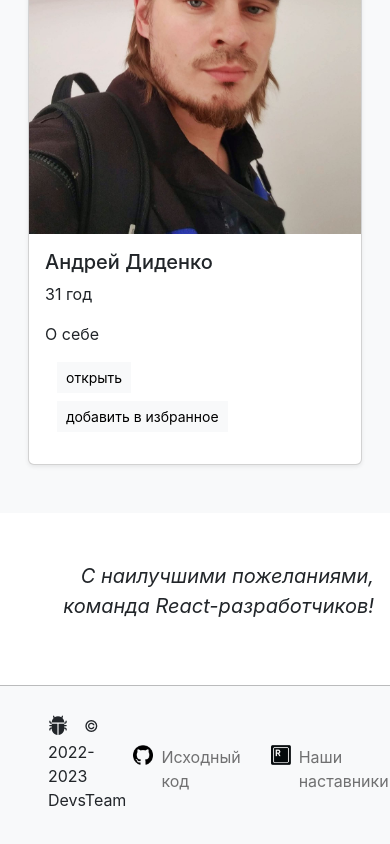
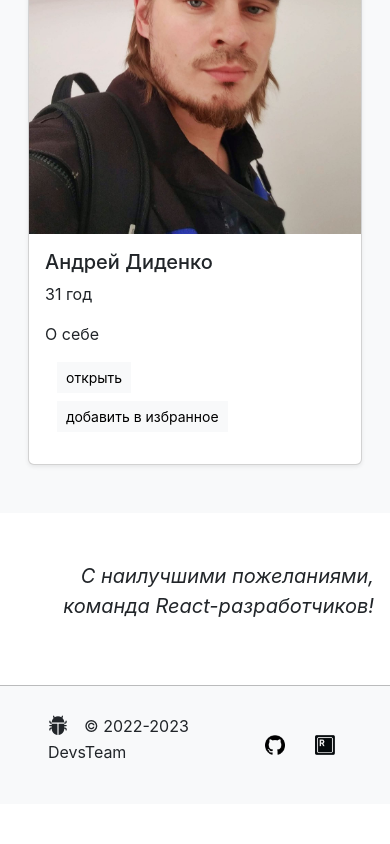
Before and after one commit to vitboch/devs-team, a React (Create React App) app: page / in a window 390 px wide. Shown: the part 3943-4787 px from the top of the page. After the commit the page ends 4747 px from the top, so only its background shows below. Built offline with nearby package versions, Linux system fonts and the light colour scheme.

Commit message:
new-favourites

```diff
--- a/src/app/components/common/card.jsx
+++ b/src/app/components/common/card.jsx
@@ -1,7 +1,7 @@
 import React from "react";
 import PropTypes from "prop-types";
 import { Link } from "react-router-dom";
-import Button from "../common/button";
+import Button from "./button";
 import getAge from "../../utils/getAge";
 
 const Card = ({
--- a/src/app/components/ui/footer/footer.jsx
+++ b/src/app/components/ui/footer/footer.jsx
@@ -29,7 +29,7 @@ const Footer = () => {
                             src={gitHabIcon}
                             alt="GitHub"
                         />
-                        Исходный код
+                        <span className={styles.footerLinkName}>Исходный код</span>
                     </a>
                     <a
                         href="https://result.school/"
@@ -46,7 +46,7 @@ const Footer = () => {
                             src={resSchoolIcon}
                             alt="Result.School"
                         />
-                        Наши наставники
+                        <span className={styles.footerLinkName}>Наши наставники</span>
                     </a>
                 </div>
             </div>
--- a/src/app/components/ui/footer/footer.module.css
+++ b/src/app/components/ui/footer/footer.module.css
@@ -20,3 +20,9 @@
 .footer {
     border-top: 1px solid rgba(0, 0, 0, 0.25);
 }
+
+@media screen and (max-width: 767px) {
+    .footerLinkName {
+        display: none;
+    }
+}
```
